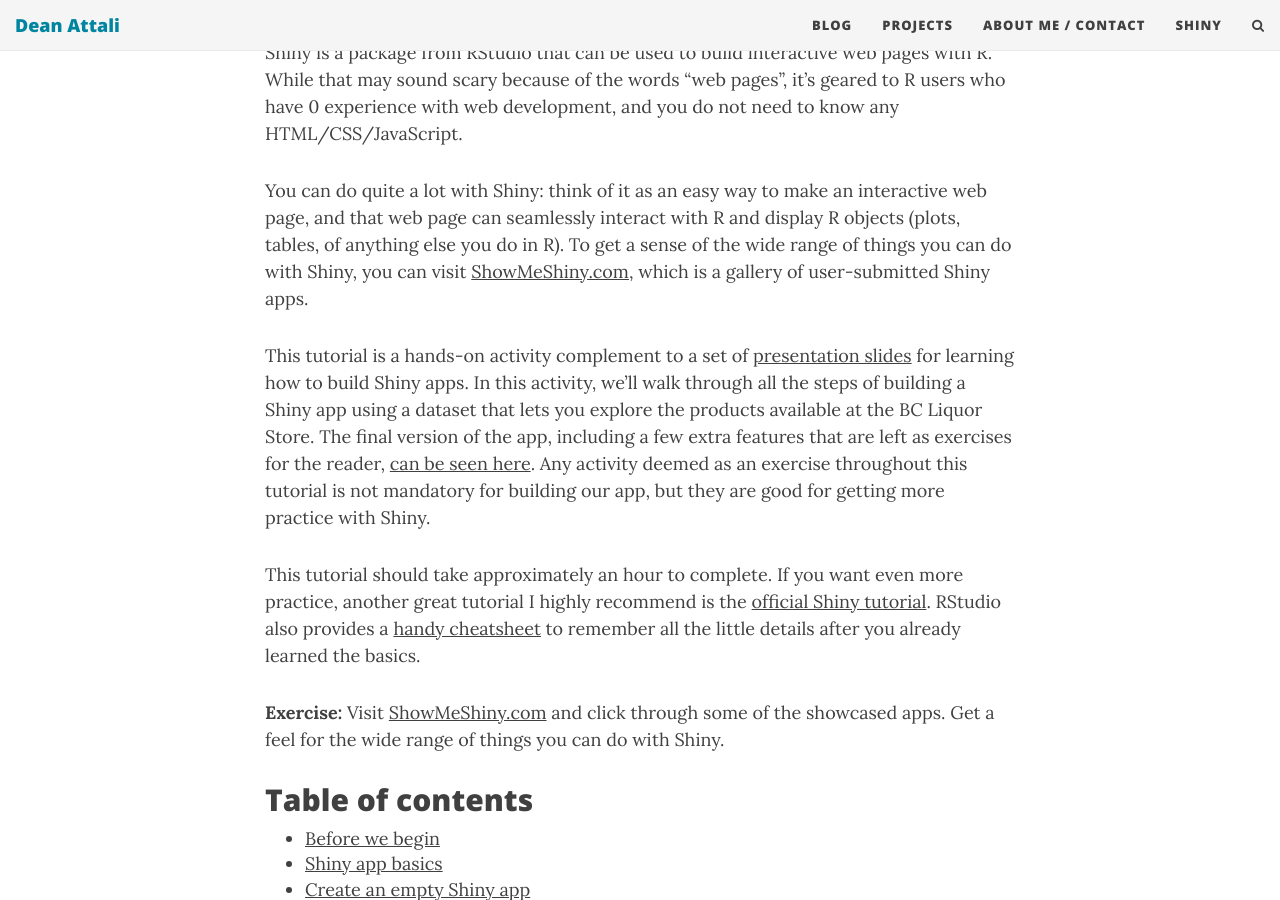
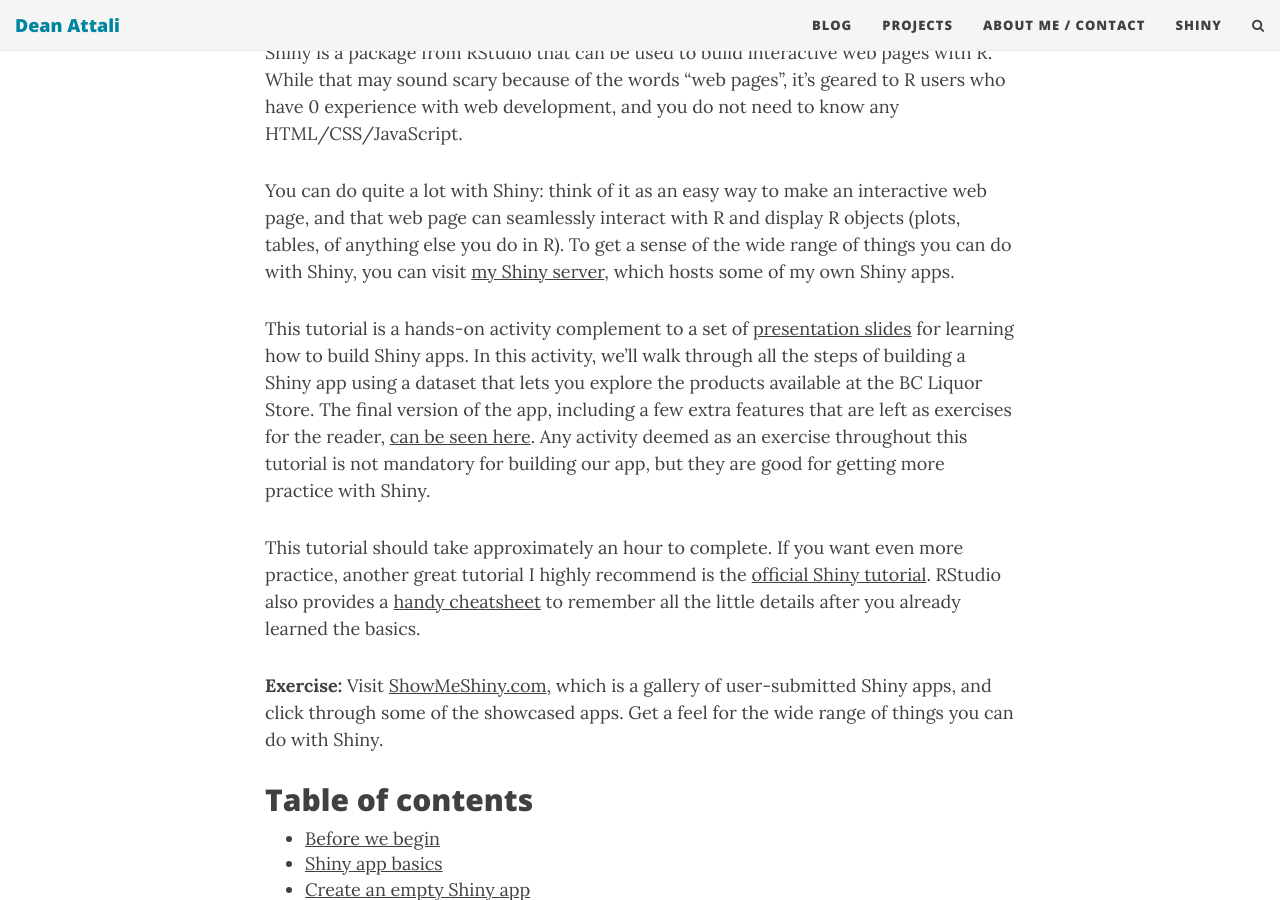
Before and after one commit to daattali/daattali.github.io, a Jekyll site: the page built from _posts/2015-12-07-building-shiny-apps-tutorial.md, in a window 1280 px wide and 900 px high, scrolled down 442 px. Built offline with Jekyll 4.4.1, drawn with Linux system fonts in a browser that asks for light colours; nearby versions of some CDN libraries; comment, search, counter and statistics services are not loaded.

Commit message:
Update 2015-12-07-building-shiny-apps-tutorial.md

```diff
--- a/_posts/2015-12-07-building-shiny-apps-tutorial.md
+++ b/_posts/2015-12-07-building-shiny-apps-tutorial.md
@@ -12,13 +12,13 @@ share-img: http://deanattali.com/img/blog/shiny-tutorial/shiny-addplot.png
 
 Shiny is a package from RStudio that can be used to build interactive web pages with R. While that may sound scary because of the words "web pages", it's geared to R users who have 0 experience with web development, and you do not need to know any HTML/CSS/JavaScript.
 
-You can do quite a lot with Shiny: think of it as an easy way to make an interactive web page, and that web page can seamlessly interact with R and display R objects (plots, tables, of anything else you do in R). To get a sense of the wide range of things you can do with Shiny, you can visit [ShowMeShiny.com](http://www.showmeshiny.com/), which is a gallery of user-submitted Shiny apps.
+You can do quite a lot with Shiny: think of it as an easy way to make an interactive web page, and that web page can seamlessly interact with R and display R objects (plots, tables, of anything else you do in R). To get a sense of the wide range of things you can do with Shiny, you can visit [my Shiny server](https://daattali.com/shiny/), which hosts some of my own Shiny apps.
 
 This tutorial is a hands-on activity complement to a set of [presentation slides](http://bit.ly/shiny-tutorial) for learning how to build Shiny apps. In this activity, we'll walk through all the steps of building a Shiny app using a dataset that lets you explore the products available at the BC Liquor Store. The final version of the app, including a few extra features that are left as exercises for the reader, [can be seen here](http://daattali.com/shiny/bcl/). Any activity deemed as an exercise throughout this tutorial is not mandatory for building our app, but they are good for getting more practice with Shiny.
 
 This tutorial should take approximately an hour to complete. If you want even more practice, another great tutorial I highly recommend is the [official Shiny tutorial](http://shiny.rstudio.com/tutorial/). RStudio also provides a [handy cheatsheet](https://www.rstudio.com/resources/cheatsheets/) to remember all the little details after you already learned the basics.
 
-**Exercise:** Visit [ShowMeShiny.com](http://www.showmeshiny.com/) and click through some of the showcased apps. Get a feel for the wide range of things you can do with Shiny.
+**Exercise:** Visit [ShowMeShiny.com](http://www.showmeshiny.com/), which is a gallery of user-submitted Shiny apps, and click through some of the showcased apps. Get a feel for the wide range of things you can do with Shiny.
 
 ## Table of contents
 
```
